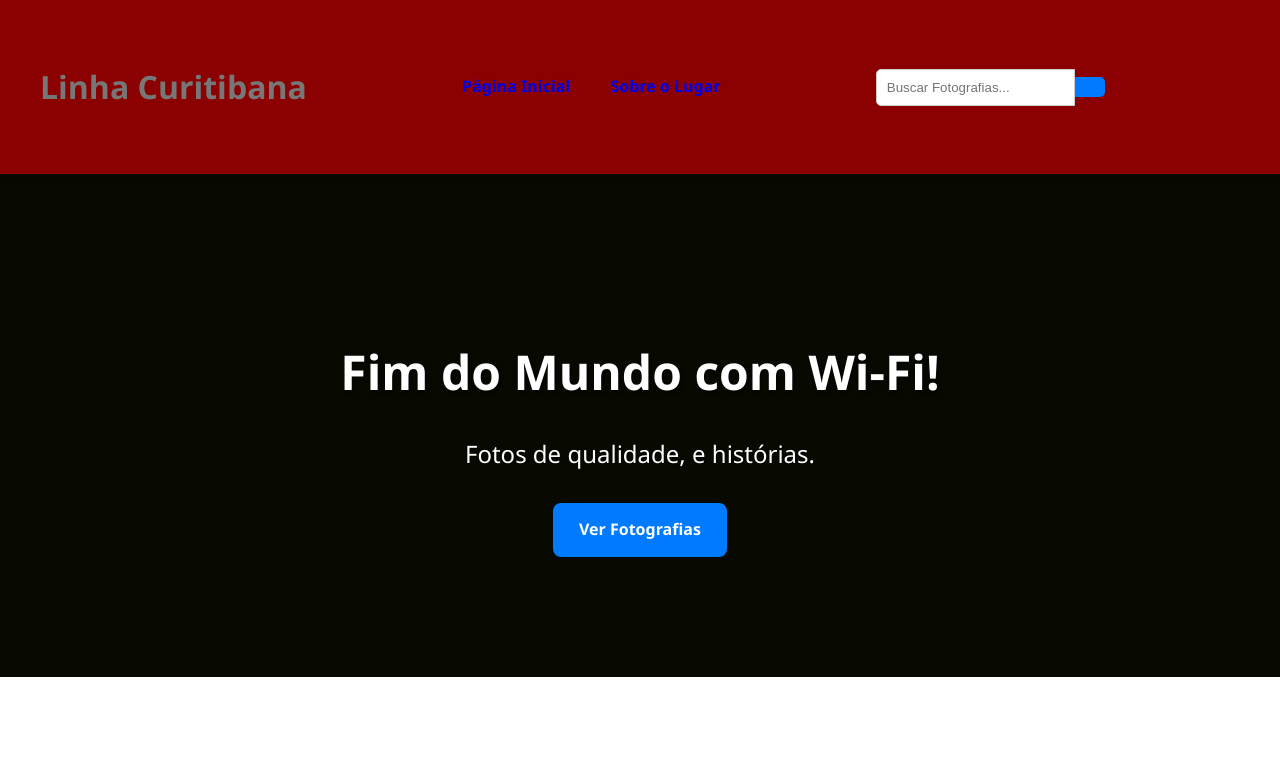
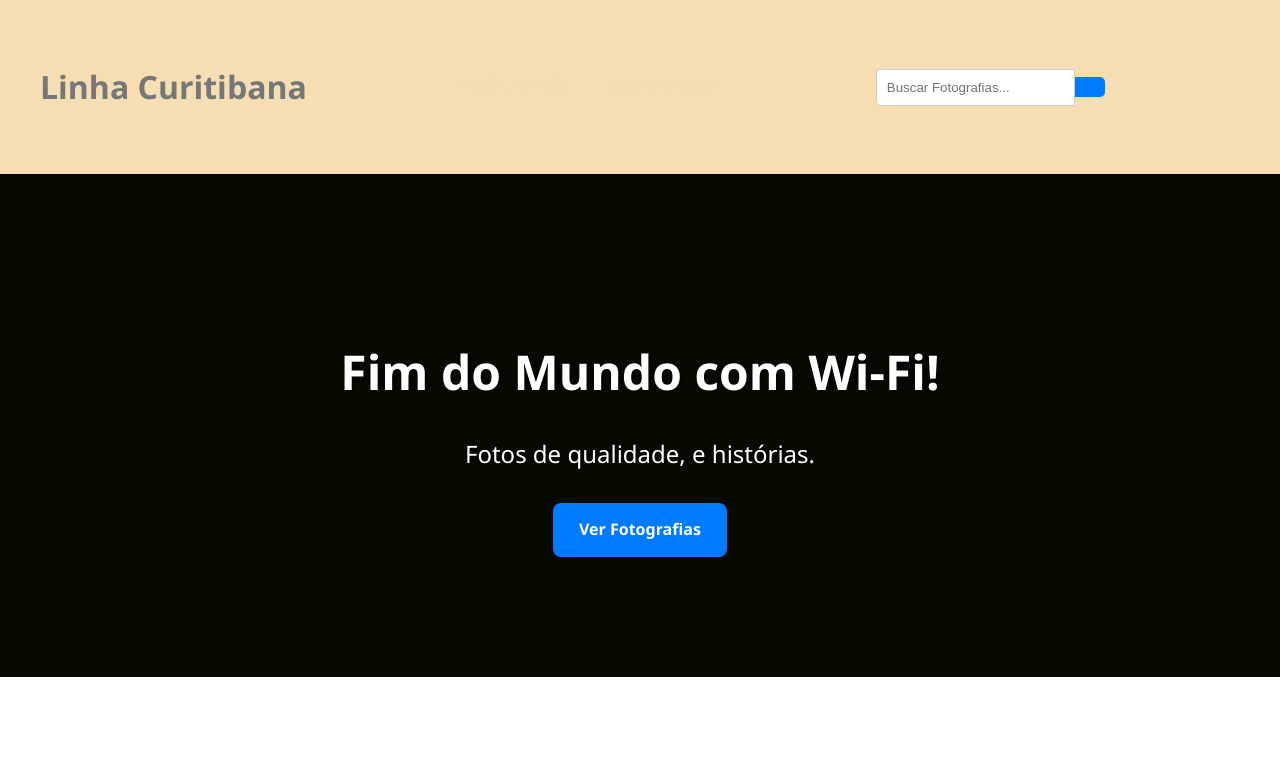
Before and after one commit to luanaschuantes/meumundo-localizacao, a plain HTML site: page index.html in a window 1280 px wide. Shown: the top 777 px of the page. Drawn offline with Linux system fonts and the light colour scheme; some icons are missing.

Commit message:
Update style.css
.

```diff
--- a/style.css
+++ b/style.css
@@ -69,7 +69,7 @@ body {
 
 /* Header */
 .site-header {
-    background-color: #8B0000;
+    background-color: #F5DEB3;
     padding: 20px 0;
     box-shadow: 0 2px 5px rgba(0, 0, 0, 0.1);
     position: sticky;
@@ -102,7 +102,7 @@ body {
 
 .main-nav a {
     text-decoration: none;
-    color: #8B00000
+    color: #F5DEB3
     ;
     font-weight: bold;
     transition: color 0.3s ease-in-out;
```
